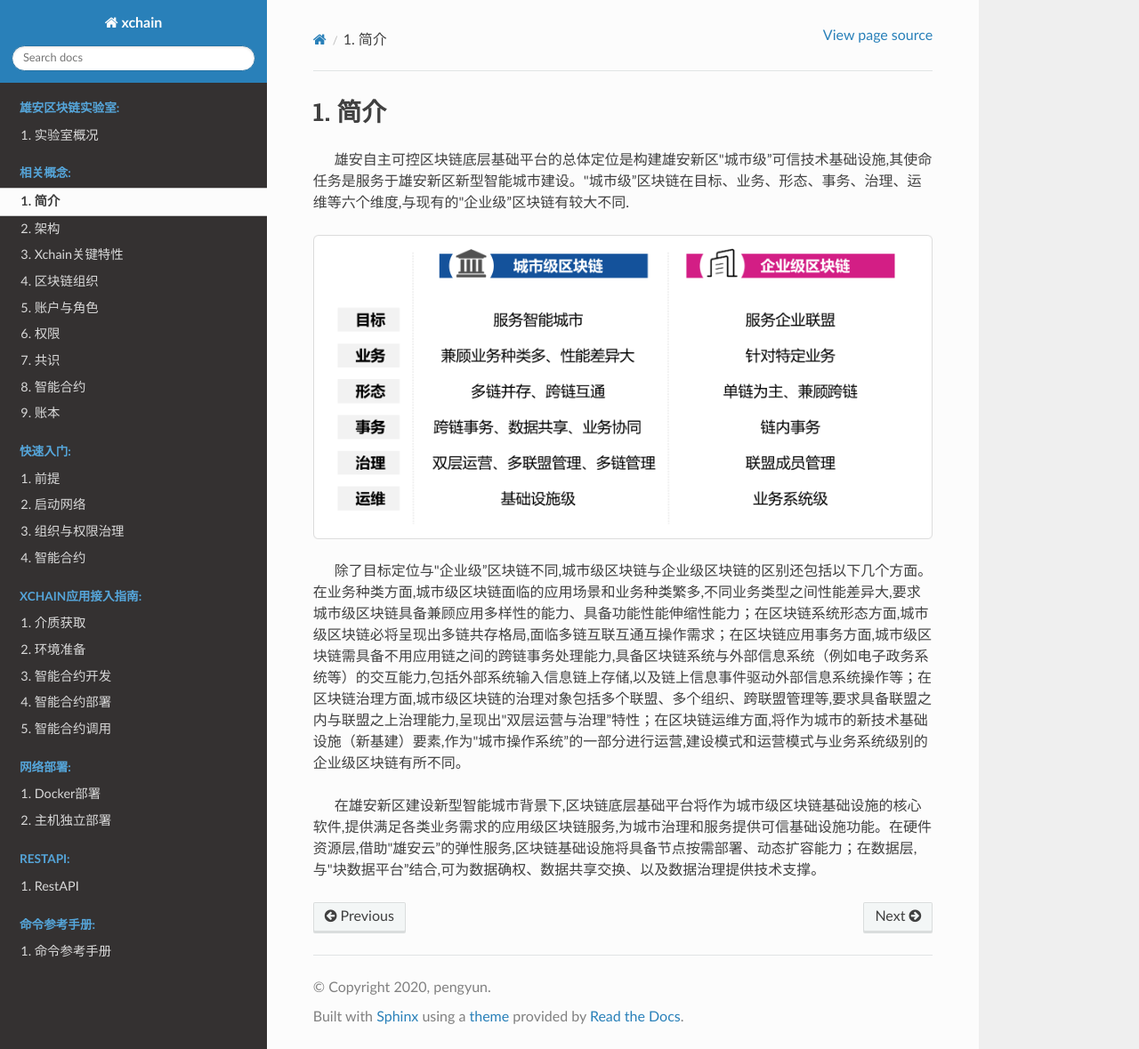
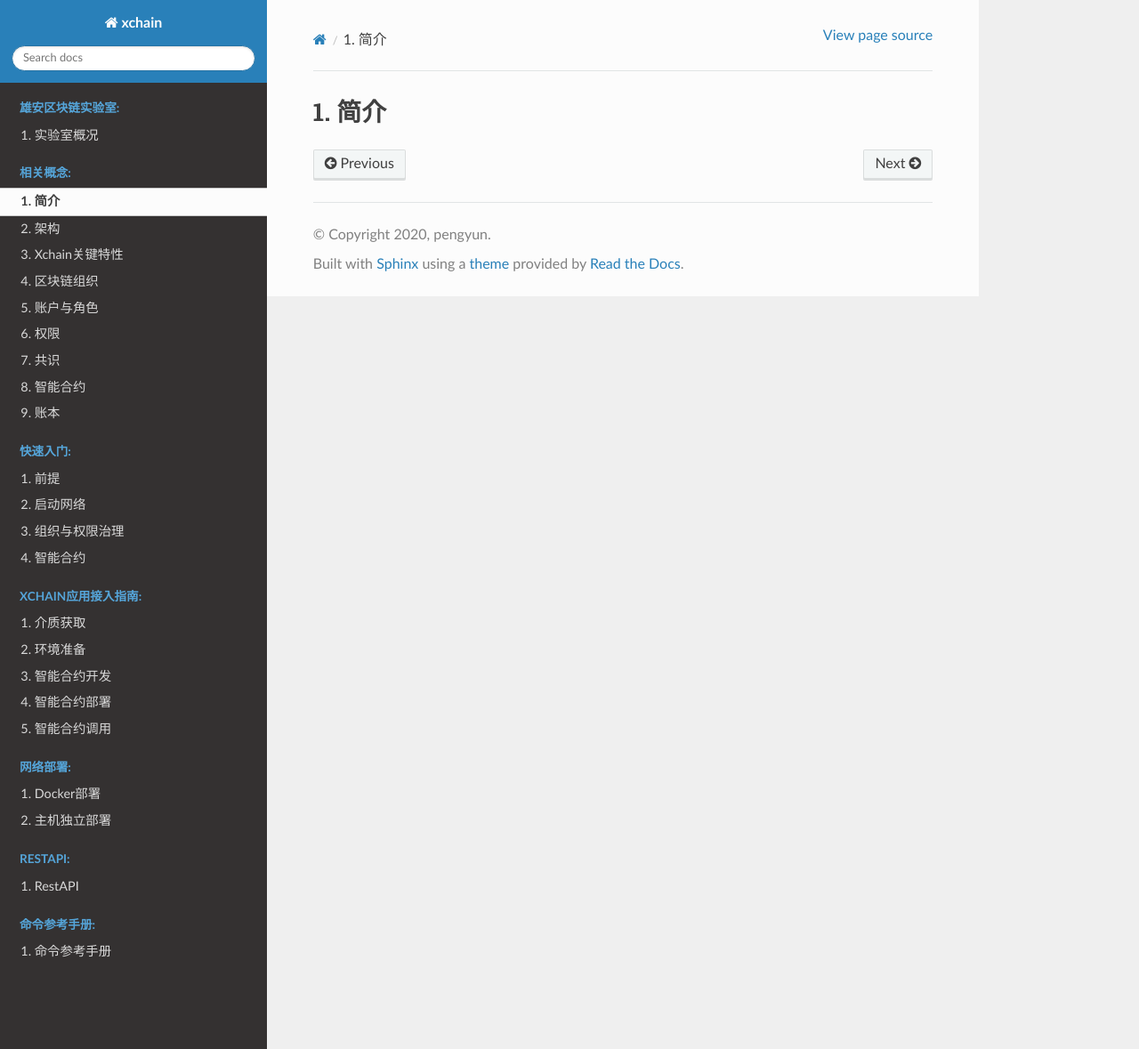
Before and after one commit to XAbaiyangdian/xchaindoc, a Sphinx documentation site: the page built from source/introduction/brief.md, in a window 1280 px wide and 1179 px high. Shown: the whole window at 89% size. Built offline with Sphinx 7.4.7 and the Read the Docs theme 2.0.0, drawn with Linux system fonts in a browser that asks for light colours.

Commit message:
update introduction

```diff
--- a/source/introduction/brief.md
+++ b/source/introduction/brief.md
@@ -1,8 +1 @@
 # 简介
-&emsp;&emsp;雄安自主可控区块链底层基础平台的总体定位是构建雄安新区"城市级”可信技术基础设施,其使命任务是服务于雄安新区新型智能城市建设。"城市级”区块链在目标、业务、形态、事务、治理、运维等六个维度,与现有的"企业级”区块链有较大不同.
-
-![](img/aim.png)
-
-&emsp;&emsp;除了目标定位与"企业级”区块链不同,城市级区块链与企业级区块链的区别还包括以下几个方面。在业务种类方面,城市级区块链面临的应用场景和业务种类繁多,不同业务类型之间性能差异大,要求城市级区块链具备兼顾应用多样性的能力、具备功能性能伸缩性能力；在区块链系统形态方面,城市级区块链必将呈现出多链共存格局,面临多链互联互通互操作需求；在区块链应用事务方面,城市级区块链需具备不用应用链之间的跨链事务处理能力,具备区块链系统与外部信息系统（例如电子政务系统等）的交互能力,包括外部系统输入信息链上存储,以及链上信息事件驱动外部信息系统操作等；在区块链治理方面,城市级区块链的治理对象包括多个联盟、多个组织、跨联盟管理等,要求具备联盟之内与联盟之上治理能力,呈现出"双层运营与治理”特性；在区块链运维方面,将作为城市的新技术基础设施（新基建）要素,作为"城市操作系统”的一部分进行运营,建设模式和运营模式与业务系统级别的企业级区块链有所不同。
-
-&emsp;&emsp;在雄安新区建设新型智能城市背景下,区块链底层基础平台将作为城市级区块链基础设施的核心软件,提供满足各类业务需求的应用级区块链服务,为城市治理和服务提供可信基础设施功能。在硬件资源层,借助"雄安云”的弹性服务,区块链基础设施将具备节点按需部署、动态扩容能力；在数据层,与"块数据平台”结合,可为数据确权、数据共享交换、以及数据治理提供技术支撑。
```
Also changed, not shown: 1 other file.
